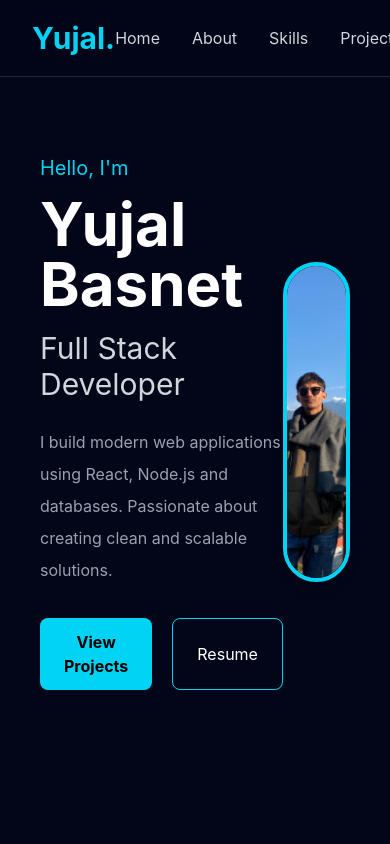
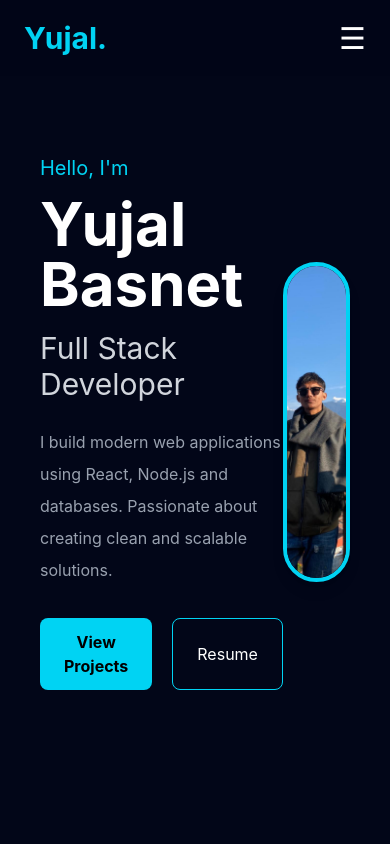
Before and after one commit to YujalBasnet/My-Portfolio, a React (Vite) app in the folder frontend/: page / in a window 390 px wide. Shown: the top 844 px of the page. Built offline with nearby package versions, Linux system fonts and the light colour scheme.

Commit message:
Implementing Mobile Hamburger Navbar

```diff
--- a/frontend/src/components/Navbar.jsx
+++ b/frontend/src/components/Navbar.jsx
@@ -1,9 +1,27 @@
-import {motion} from "framer-motion";
+import { useState } from "react";
+import { motion } from "framer-motion";
 
 
 function Navbar(){
 
+
+const [open,setOpen] = useState(false);
+
+
+const links=[
+
+"Home",
+"About",
+"Skills",
+"Projects",
+"Contact"
+
+];
+
+
+
 return(
+
 
 <motion.nav
 
@@ -12,23 +30,28 @@ initial={{y:-100}}
 animate={{y:0}}
 
 className="
-fixed top-0
+fixed
+top-0
+left-0
 w-full
 z-50
 bg-slate-950/80
 backdrop-blur-lg
-border-b
-border-slate-800
-px-8
+text-white
+px-6
+md:px-20
 py-5
-flex
-justify-between
-items-center
-text-white
 "
 
 
 >
+
+
+<div className="
+flex
+justify-between
+items-center
+">
 
 
 <h1 className="
@@ -43,24 +66,25 @@ Yujal.
 
 
 
+{/* Desktop Menu */}
+
 <div className="
-flex
+hidden
+md:flex
 gap-8
-text-gray-300
 ">
 
 
 {
-["Home","About","Skills","Projects","Contact"]
 
-.map((item)=>(
+links.map(link=>(
 
 
 <a
 
-key={item}
+key={link}
 
-href={`#${item.toLowerCase()}`}
+href={`#${link.toLowerCase()}`}
 
 className="
 hover:text-cyan-400
@@ -69,7 +93,7 @@ transition
 
 >
 
-{item}
+{link}
 
 </a>
 
@@ -79,8 +103,104 @@ transition
 }
 
 
+</div>
+
+
+
+
+
+{/* Mobile Button */}
+
+<button
+
+
+onClick={()=>setOpen(!open)}
+
+
+className="
+md:hidden
+text-3xl
+"
+
+
+>
+
+
+{open ? "✕" : "☰"}
+
+
+</button>
+
+
 
 </div>
+
+
+
+
+
+{/* Mobile Menu */}
+
+
+{
+
+open && (
+
+
+<div
+
+className="
+md:hidden
+mt-5
+flex
+flex-col
+gap-5
+bg-slate-900
+p-5
+rounded-lg
+"
+
+
+>
+
+
+{
+
+links.map(link=>(
+
+
+<a
+
+key={link}
+
+href={`#${link.toLowerCase()}`}
+
+onClick={()=>setOpen(false)}
+
+className="
+hover:text-cyan-400
+"
+
+>
+
+{link}
+
+</a>
+
+
+))
+
+
+}
+
+
+
+</div>
+
+
+)
+
+}
 
 
 
```
